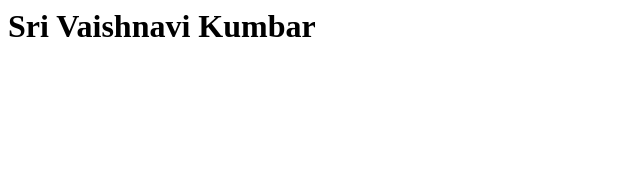
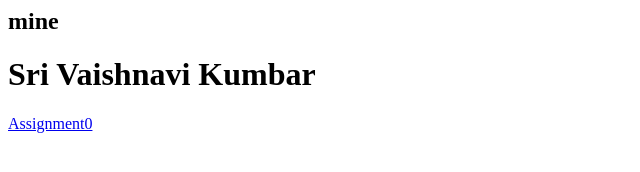
Before and after one commit to SRIVAISHNAVIKUMBAR/SRIVAISHNAVIKUMBAR.github.io, a plain HTML site: page index.html in a window 1280 px wide. Shown: the whole page, without its empty margins (0-640 px from the left). Drawn offline with Linux system fonts and the light colour scheme.

Commit message:
index file

```diff
--- a/index.html
+++ b/index.html
@@ -5,6 +5,8 @@
             <title>My First Webpage</title>
         </head>
         <body>
+            <h2>mine</h2>
     <!-- This is a comment -->
     <h1>Sri Vaishnavi Kumbar</h1>
+    <p><a href="assignment0.html"> Assignment0</a></p>
         </body>
```
